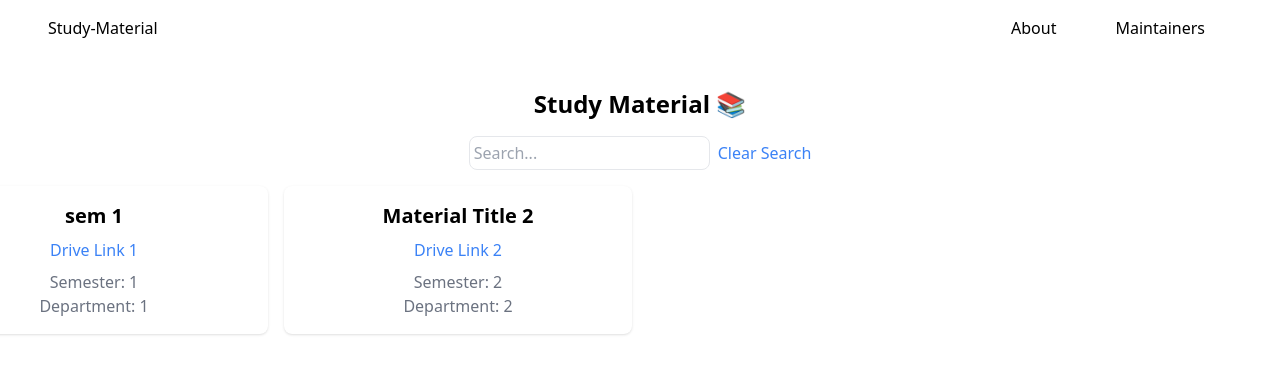
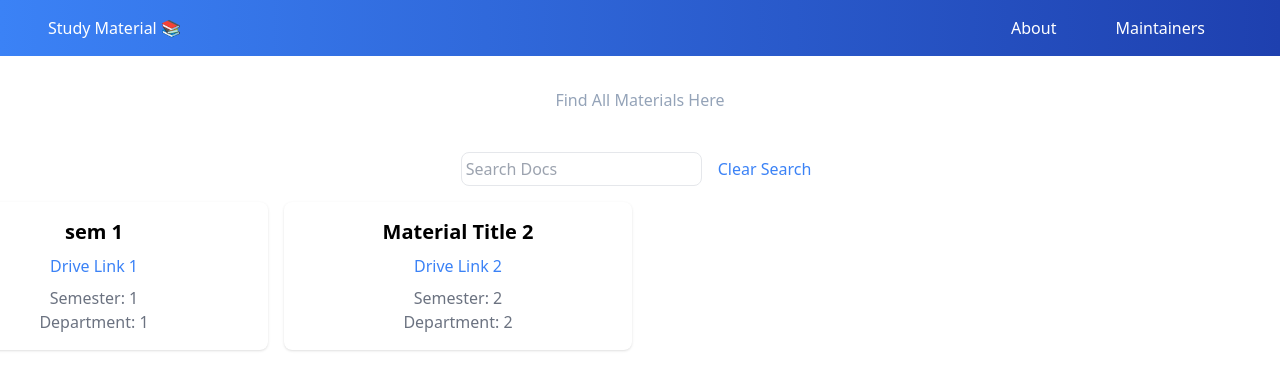
Before and after one commit to OctoTechHub/studysource, a React (Vite) app: page / in a window 1280 px wide. Shown: the top 390 px of the page. Built offline with nearby package versions, Linux system fonts and the light colour scheme.

Commit message:
Navbar redesigned

```diff
--- a/src/components/Nav.tsx
+++ b/src/components/Nav.tsx
@@ -1,21 +1,27 @@
 import { Link } from "react-router-dom";
 
-export default function Nav(){
+export default function Nav() {
   return (
-        <nav className="w-full">
+    <nav className="w-full bg-gradient-to-r from-blue-500 to-blue-800">
       <div className="flex justify-between content-center p-4">
         <div className="pl-8">
-                        <Link to='/'>Study-Material</Link>
+          <Link to="/" className="text-white">
+            Study Material 📚
+          </Link>
         </div>
         <div className="w-1/4 flex justify-evenly">
           <div>
-                            <Link to='/About'>About</Link>
+            <Link to="/About" className="text-white">
+              About
+            </Link>
           </div>
           <div>
-                            <Link to='/Maintainers'>Maintainers</Link>
+            <Link to="/Maintainers" className="text-white">
+              Maintainers
+            </Link>
           </div>
         </div>
       </div>
     </nav>
-    )
+  );
 }
--- a/src/components/SearchBar.tsx
+++ b/src/components/SearchBar.tsx
@@ -11,17 +11,17 @@
 
     return <>
         <div className="flex flex-col items-center mt-8">
-            <h1 className="text-2xl font-bold mb-4">Study Material 📚</h1>
+            <h1 className="text-slate-400 hover:text-sky-400 mb-10">Find All Materials Here</h1>
             <div className="">
                 <div className="mb-4">
                     <input
                         type="text"
-                        placeholder="Search..."
+                        placeholder="Search Docs"
                         value={searchQuery}
                         onChange={handleSearchQueryChange}
                         className="border rounded-lg p-1 mr-2"
                     />
-                    <Link to="/" className="text-blue-500 hover:underline">
+                    <Link to="/" className="text-blue-500 hover:underline bg-white rounded-lg p-2">
                         Clear Search
                     </Link>
                 </div>
--- a/src/index.css
+++ b/src/index.css
@@ -1,33 +1,3 @@
 @tailwind base;
 @tailwind components;
 @tailwind utilities;
-
-@layer components {
-  .maintainers {
-    @apply flex justify-center mt-8;
-  }
-
-  .maintainers .bg-white {
-    @apply shadow rounded-lg p-6;
-  }
-
-  .maintainers h2 {
-    @apply text-2xl font-bold mb-4;
-  }
-
-  .maintainers p {
-    @apply mb-4;
-  }
-
-  .maintainers ul {
-    @apply list-disc list-inside mt-4;
-  }
-
-  .maintainers li {
-    @apply flex items-center mb-2;
-  }
-
-  .maintainers img {
-    @apply inline-block mr-2 rounded-full;
-  }
-}
```
Lines whose indentation alone changed are shown as unchanged.
